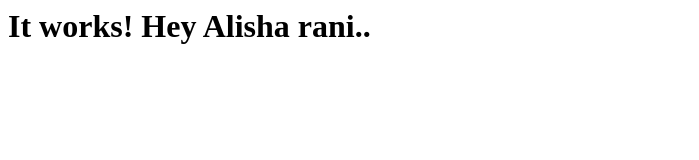
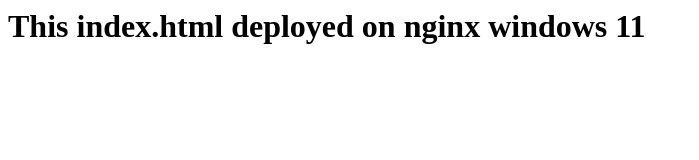
Before and after one commit to mdaman999/CICD_Apache_Nginx_Windows_Linux, a plain HTML site: page index.html in a window 1280 px wide. Shown: the whole page, without its empty margins (0-699 px from the left). Drawn offline with Linux system fonts and the light colour scheme.

Commit message:
Update index.html header message

```diff
--- a/index.html
+++ b/index.html
@@ -1 +1 @@
-<html><body><h1>It works! Hey Alisha rani..</h1></body></html>
+<html><body><h1>This index.html deployed on nginx windows 11</h1></body></html>
```
